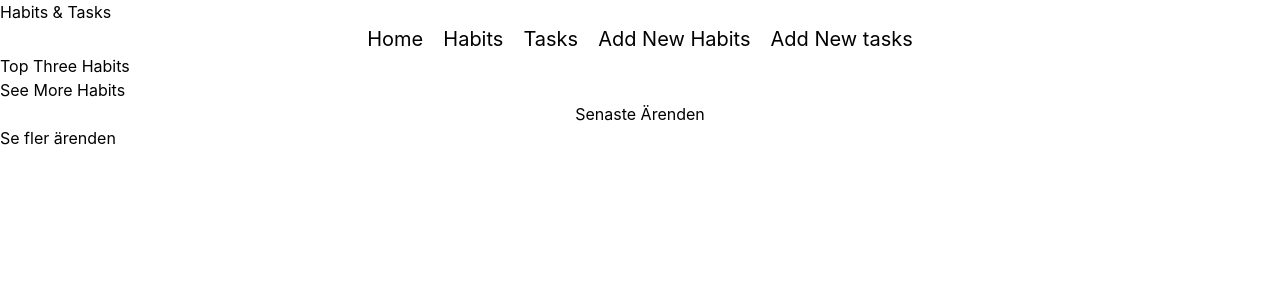
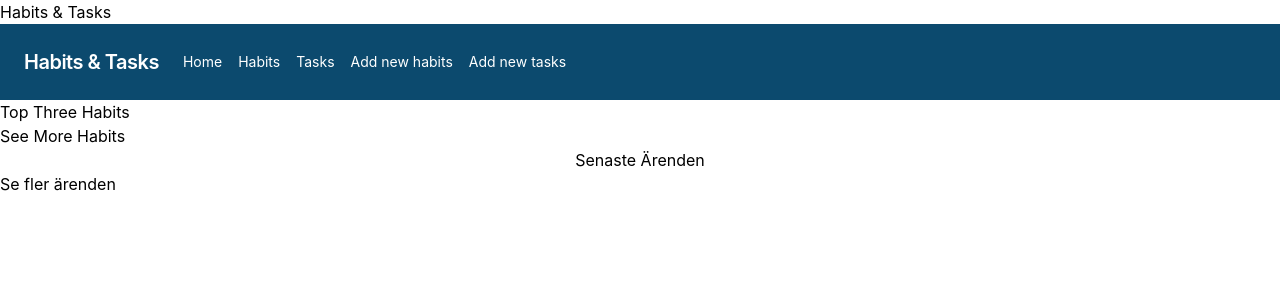
Before and after one commit to SainaFirooz/habits-and-tasks-app, a React (Create React App) app: page / in a window 1280 px wide. Shown: the top 300 px of the page. Built offline with nearby package versions, Linux system fonts and the light colour scheme.

Commit message:
uppdaterad styling av navbar

```diff
--- a/src/compartments/Nav.jsx
+++ b/src/compartments/Nav.jsx
@@ -2,26 +2,25 @@ import { Link } from "react-router-dom";
 import "./Nav.css";
 const Nav = () => {
     return (
+
         <>
-        <nav>
-            <ul>
-                <li>
-                    <Link to="/">Home</Link>
-                </li>
-                <li>
-                    <Link to="/habits"> Habits</Link>
-                </li>
-                <li>
-                    <Link to="/tasks"> Tasks</Link>
-                </li>
-                <li>
-                    <Link to="/newhabit">Add New Habits </Link>
-                </li>
-                <li>
-                    <Link to="/newtask"> Add New tasks</Link>
-                </li>
-            </ul>
-        </nav>
+
+            <nav class="flex items-center justify-between flex-wrap bg-sky-900 p-6">
+                <div class="flex items-center flex-shrink-0 text-white mr-6">
+                    <span class="font-semibold text-xl tracking-tight">Habits & Tasks</span>
+                </div>
+                <div class="w-full block flex-grow lg:flex lg:items-center lg:w-auto">
+                    <div class="text-sm lg:flex-grow">
+                        <Link className="block mt-4 lg:inline-block lg:mt-0 text-white hover:text-white mr-4" to="/">Home</Link>
+                        <Link className="block mt-4 lg:inline-block lg:mt-0 text-white hover:text-white mr-4" to="/habits"> Habits</Link>
+                        <Link className="block mt-4 lg:inline-block lg:mt-0 text-white hover:text-white mr-4" to="/tasks"> Tasks</Link>
+                        <Link className="block mt-4 lg:inline-block lg:mt-0 text-white hover:text-white mr-4" to="/newhabit">Add new habits </Link>
+                        <Link className="block mt-4 lg:inline-block lg:mt-0 text-white hover:text-white mr-4" to="/newtask"> Add new tasks</Link>
+
+                    </div>
+
+                </div>
+            </nav>
 
         </>
     )
```
